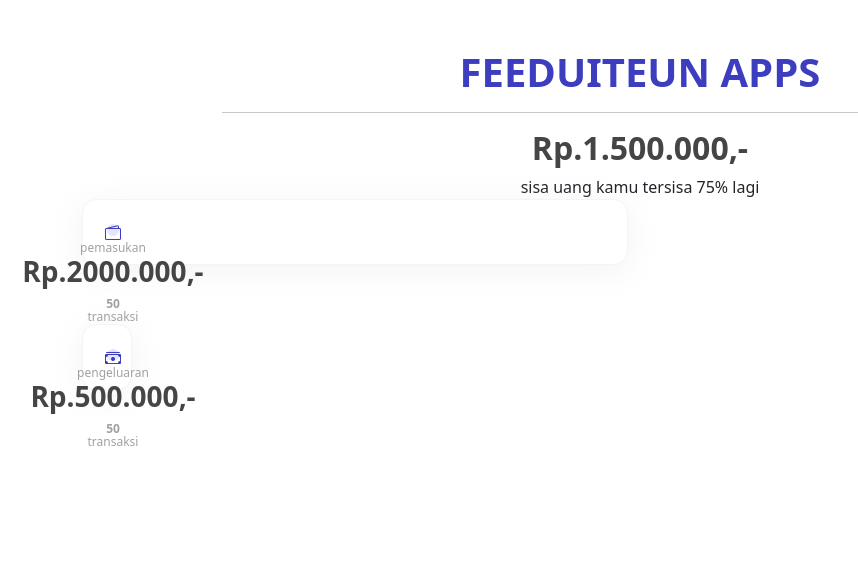
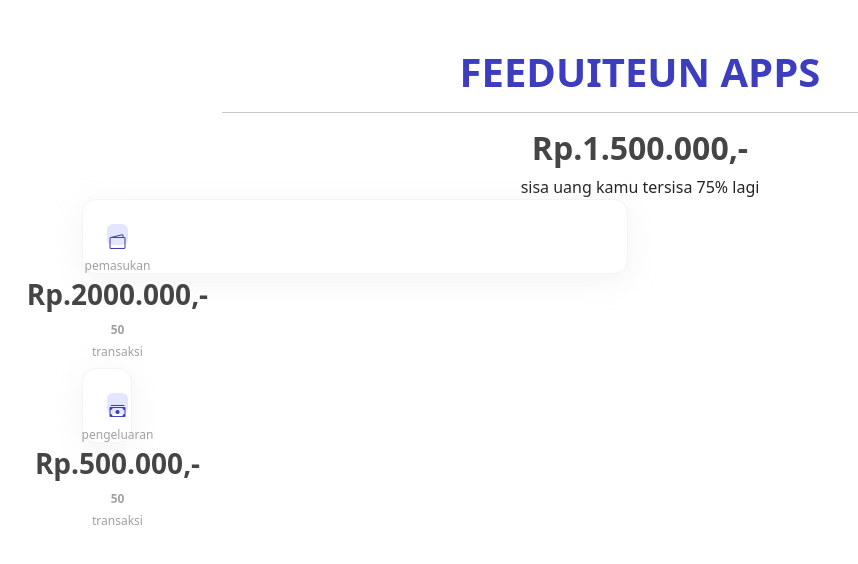
Before and after one commit to lssport/hattahasibuan.git.io, a React (Create React App) app: page / in a window 1280 px wide. Shown: the top 564 px of the page, without its empty margins (0-858 px from the left). Built offline with nearby package versions, Linux system fonts and the light colour scheme; a web font is replaced by a local one.

Commit message:
1 file modified

```diff
--- a/src/style.css
+++ b/src/style.css
@@ -19,7 +19,7 @@ h3 {
   font-style: normal;
   font-weight: 600;
   font-size: 24px;
-  list-style: 24px !important;
+  line-height: 24px !important;
   color: #454545;
 }
 .card-wrapper {
@@ -33,10 +33,10 @@ h3 {
   flex-direction: column;
   justify-content: space-between;
   align-items: center;
-  padding: 1px;
-  gap: 1px;
-  width: 12px;
-  height: 12px;
+  padding: 10px;
+  gap: 10px;
+  width: 21px;
+  height: 21px;
   background: #E4E5FF;
   border-radius: 6px;
   color: #3C3DBF;
```
